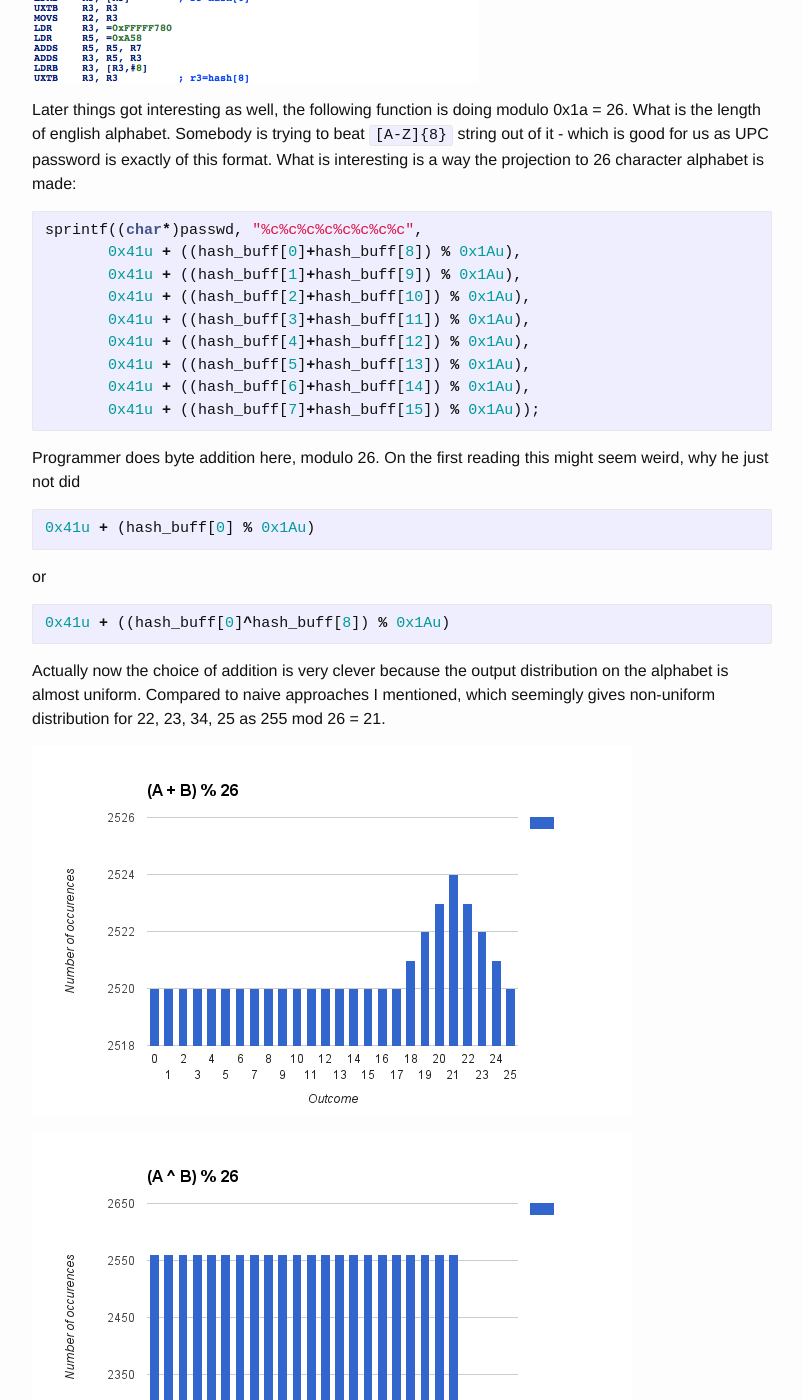
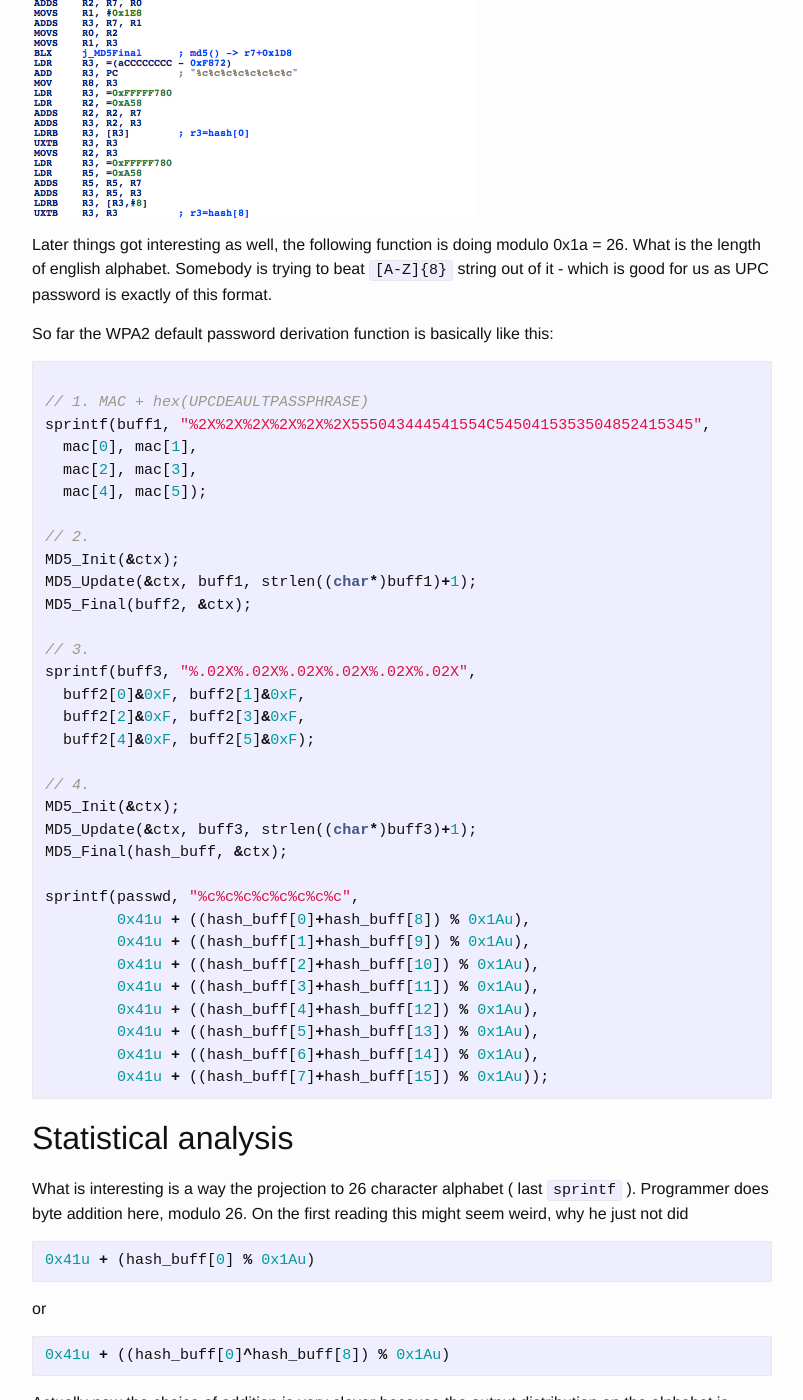
Before and after one commit to yolosec/deadcodeBlog, a Jekyll site: the page built from _posts/2016-06-14-UPC-UBEE-EVW3226-WPA2-RExing.markdown, in a window 1280 px wide and 1400 px high, scrolled down 8312 px. Shown: the whole window, without its empty margins (238-1041 px from the left). Built offline with Jekyll 4.4.1, drawn with Linux system fonts in a browser that asks for light colours; some of the changed text lies outside the part shown.

Commit message:
ubee: code samples reformatted

````diff
--- a/_posts/2016-06-14-UPC-UBEE-EVW3226-WPA2-RExing.markdown
+++ b/_posts/2016-06-14-UPC-UBEE-EVW3226-WPA2-RExing.markdown
@@ -256,20 +262,48 @@ As a good crypto guy you know what to do next, hash it again, so it is really se
 
 Later things got interesting as well, the following function is doing modulo 0x1a = 26. What is the length of english
 alphabet. Somebody is trying to beat `[A-Z]{8}` string out of it - which is good for us as UPC password is exactly of
-this format. What is interesting is a way the projection to 26 character alphabet is made:
+this format.
+
+So far the WPA2 default password derivation function is basically like this:
 
 ```c
-sprintf((char*)passwd, "%c%c%c%c%c%c%c%c",
-       0x41u + ((hash_buff[0]+hash_buff[8]) % 0x1Au),
-       0x41u + ((hash_buff[1]+hash_buff[9]) % 0x1Au),
-       0x41u + ((hash_buff[2]+hash_buff[10]) % 0x1Au),
-       0x41u + ((hash_buff[3]+hash_buff[11]) % 0x1Au),
-       0x41u + ((hash_buff[4]+hash_buff[12]) % 0x1Au),
-       0x41u + ((hash_buff[5]+hash_buff[13]) % 0x1Au),
-       0x41u + ((hash_buff[6]+hash_buff[14]) % 0x1Au),
-       0x41u + ((hash_buff[7]+hash_buff[15]) % 0x1Au));
+
+// 1. MAC + hex(UPCDEAULTPASSPHRASE)
+sprintf(buff1, "%2X%2X%2X%2X%2X%2X555043444541554C5450415353504852415345",
+  mac[0], mac[1],
+  mac[2], mac[3],
+  mac[4], mac[5]);
+
+// 2.
+MD5_Init(&ctx);
+MD5_Update(&ctx, buff1, strlen((char*)buff1)+1);
+MD5_Final(buff2, &ctx);
+
+// 3.
+sprintf(buff3, "%.02X%.02X%.02X%.02X%.02X%.02X",
+  buff2[0]&0xF, buff2[1]&0xF,
+  buff2[2]&0xF, buff2[3]&0xF,
+  buff2[4]&0xF, buff2[5]&0xF);
+
+// 4.
+MD5_Init(&ctx);
+MD5_Update(&ctx, buff3, strlen((char*)buff3)+1);
+MD5_Final(hash_buff, &ctx);
+
+sprintf(passwd, "%c%c%c%c%c%c%c%c",
+        0x41u + ((hash_buff[0]+hash_buff[8]) % 0x1Au),
+        0x41u + ((hash_buff[1]+hash_buff[9]) % 0x1Au),
+        0x41u + ((hash_buff[2]+hash_buff[10]) % 0x1Au),
+        0x41u + ((hash_buff[3]+hash_buff[11]) % 0x1Au),
+        0x41u + ((hash_buff[4]+hash_buff[12]) % 0x1Au),
+        0x41u + ((hash_buff[5]+hash_buff[13]) % 0x1Au),
+        0x41u + ((hash_buff[6]+hash_buff[14]) % 0x1Au),
+        0x41u + ((hash_buff[7]+hash_buff[15]) % 0x1Au));
 ```
 
+## Statistical analysis
+
+What is interesting is a way the projection to 26 character alphabet ( last `sprintf` ).
 Programmer does byte addition here, modulo 26. On the first reading this might seem weird, why he just not did
 
 ```c
@@ -290,12 +324,18 @@ Compared to naive approaches I mentioned, which seemingly gives non-uniform dist
 [![A xor B mod 26](/static/ubee/distribAxBmod26.png)](/static/ubee/distribAxBmod26.png)
 
 
+## Reversing part 2
+
 So I went through the analysis and the next thing completely blew my mind:
 
 [![Profanity check](/static/ubee/profanities02.png)](/static/ubee/profanities02.png)
 
 You cannot miss the “cocks” right in front of you. So there is a profanities_ptr which points to the database of
-rude words… From curiosity I went through the database. Here is the small sample:
+rude words…
+
+# Profanity analysis
+
+From curiosity I went through the database. Here is the small sample:
 
 [![Profanity hex sample](/static/ubee/profanityHexSample.png)](/static/ubee/profanityHexSample.png)
 
````
Also changed, not shown: other parts of _posts/2016-06-14-UPC-UBEE-EVW3226-WPA2-RExing.markdown (+8 -2 lines).
